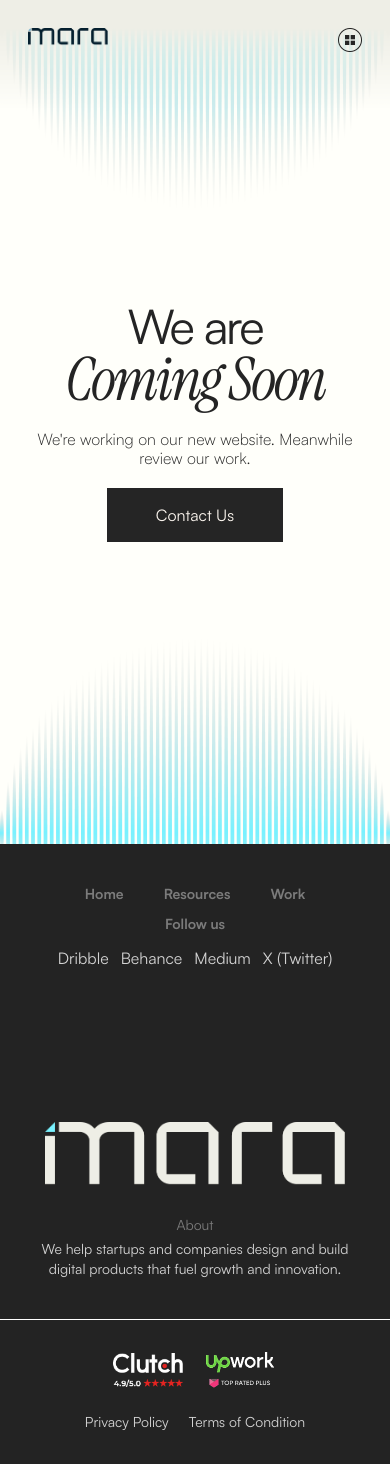
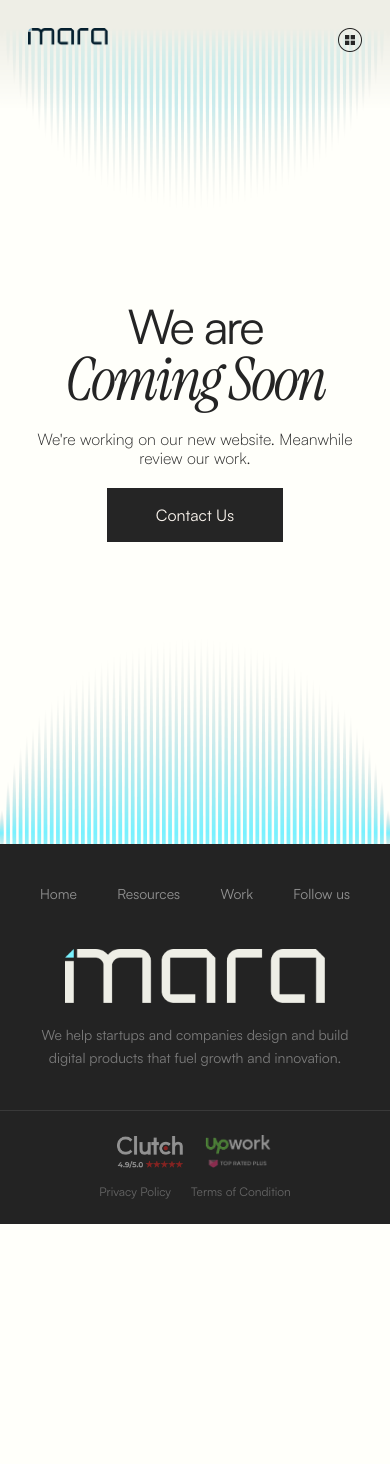
Before and after one commit to ArtemSpiz/Mara, a Next.js app: page / in a window 390 px wide. After the commit the page ends 1224 px from the top, so only its background shows below. Built offline with nearby package versions, Linux system fonts and the light colour scheme.

Commit message:
first-commit

```diff
--- a/app/Footer.tsx
+++ b/app/Footer.tsx
@@ -1,11 +1,15 @@
 "use client";
 
+import { useState, useRef, useEffect } from "react";
 import Image from "next/image";
 import LogoFooter from "@/public/logoFooter.png";
 import partnerLogo1 from "@/public/partnerLogo1.png";
 import partnerLogo2 from "@/public/partnerLogo2.png";
 
 export default function Footer() {
+  const [openIndex, setOpenIndex] = useState<number | null>(null);
+  const navRef = useRef<HTMLDivElement>(null);
+
   const FooterLinks = [
     {
       title: "Home",
@@ -42,59 +46,134 @@ export default function Footer() {
     },
   ];
 
+  useEffect(() => {
+    const handler = (e: MouseEvent) => {
+      if (navRef.current && !navRef.current.contains(e.target as Node)) {
+        setOpenIndex(null);
+      }
+    };
+    document.addEventListener("mousedown", handler);
+    return () => document.removeEventListener("mousedown", handler);
+  }, []);
+
   return (
     <footer className="bg-[#232323]">
-      <div className="px-10 py-10 border-b border-[#FFFFFF]">
-        <div className="flex gap-30 flex-col justify-between md:flex-row ">
-          <div className="flex justify-between max-w-5xl gap-2.5 w-full order-first md:order-last max-md:justify-center max-md:gap-x-10 max-md:flex-wrap max-md:pb-8">
+      <div className="px-10 py-10 border-b border-white/10">
+        {/* Mobile layout */}
+        <div className="flex flex-col gap-8 md:hidden">
+          {/* 4 titles in a row — above logo */}
+          <div ref={navRef} className="flex justify-between relative">
             {FooterLinks.map((link, i) => (
-              <div
-                key={link.title}
-                className="flex flex-col gap-3 max-md:items-center"
-              >
-                <div className="font-semibold text-[#FFFFFF66] text-sm">
+              <div key={link.title} className="relative">
+                <button
+                  onClick={() => setOpenIndex(openIndex === i ? null : i)}
+                  className="flex flex-col items-center gap-1 group"
+                >
+                  <span
+                    className={`text-sm transition-colors duration-150 ${openIndex === i ? "text-white" : "text-white/50 group-hover:text-white/80"}`}
+                  >
+                    {link.title}
+                  </span>
+                  <span
+                    className={`block h-px w-full transition-all duration-200 ${openIndex === i ? "bg-white" : "bg-transparent"}`}
+                  />
+                </button>
+
+                {/* Dropdown */}
+                {openIndex === i && (
+                  <div
+                    className={`absolute top-9/12  mt-3 z-50
+                    bg-[#2c2c2c] border border-white/10 rounded-xl overflow-hidden
+                    shadow-xl shadow-black/30 min-w-[130px] ${i === 0 ? "left-0" : i === FooterLinks.length - 1 ? "right-0" : "left-1/2 -translate-x-1/2"}`}
+                  >
+                    {link.subtitles.map((s, idx) => (
+                      <a
+                        key={idx}
+                        href={s.href}
+                        onClick={() => setOpenIndex(null)}
+                        className={`block px-4 py-2.5 text-sm text-white/65 hover:text-white hover:bg-white/5 transition-colors
+                          ${idx !== 0 ? "border-t border-white/5" : ""}`}
+                      >
+                        {s.label}
+                      </a>
+                    ))}
+                  </div>
+                )}
+              </div>
+            ))}
+          </div>
+
+          {/* Logo + about below */}
+          <div className="flex flex-col items-center gap-4 pt-2">
+            <Image src={LogoFooter} width={260} height={70} alt="Logo" />
+            <p className="text-white/40 text-sm leading-relaxed text-center max-w-xs">
+              We help startups and companies design and build digital products
+              that fuel growth and innovation.
+            </p>
+          </div>
+        </div>
+
+        {/* Desktop layout — unchanged */}
+        <div className="hidden md:flex justify-between gap-10">
+          <div className="flex flex-col justify-end gap-6">
+            <Image src={LogoFooter} width={280} height={75} alt="Logo" />
+            <div className="flex gap-5 items-start">
+              <span className="text-white/30 text-sm shrink-0">About</span>
+              <p className="text-white/70 text-sm leading-relaxed max-w-[340px]">
+                We help startups and companies design and build digital products
+                that fuel growth and innovation.
+              </p>
+            </div>
+          </div>
+
+          <div className="flex gap-12 ">
+            {FooterLinks.map((link) => (
+              <div key={link.title} className="flex flex-col gap-4">
+                <span className="text-white/30 text-sm font-medium">
                   {link.title}
-                </div>
-                <div
-                  className={`flex flex-col ${i === FooterLinks.length - 1 ? "max-md:flex max-sm:flex-row max-md:gap-3" : "max-md:hidden"}`}
-                >
-                  {link.subtitles.map((subtitle, index) => (
+                </span>
+                <div className="flex flex-col gap-2">
+                  {link.subtitles.map((s, i) => (
                     <a
-                      key={index}
-                      href={subtitle.href}
-                      className={`text-[#FFFFFFCC] hover:text-[#d0cececc] cursor-pointer`}
+                      key={i}
+                      href={s.href}
+                      className="text-white/70 hover:text-white text-sm transition-colors"
                     >
-                      {subtitle.label}
+                      {s.label}
                     </a>
                   ))}
                 </div>
               </div>
             ))}
           </div>
-
-          <div className="flex flex-col justify-end max-md:mx-auto max-md:items-center order-last md:order-first">
-            <Image src={LogoFooter} width={300} height={80} alt="Logo" />
-            <div className="flex text-sm font-sans gap-5 max-md:gap-1 items-center pt-6 md:pt-10 max-md:flex-col max-md:items-center max-md:text-center">
-              <div className="text-[#FFFFFF66] leading-normal shrink-0">
-                About
-              </div>
-              <div className="text-[#FFFFFFCC] max-w-[400px]">
-                We help startups and companies design and build digital products
-                that fuel growth and innovation.
-              </div>
-            </div>
-          </div>
         </div>
       </div>
 
-      <div className="px-10 md:px-14 py-8 md:py-10 flex flex-col md:flex-row items-center gap-6 md:gap-0 md:justify-between w-full">
+      {/* Bottom bar */}
+      <div className="px-10 py-6 flex flex-col md:flex-row items-center gap-4 md:gap-0 md:justify-between">
         <div className="flex gap-5 items-center">
-          <Image src={partnerLogo1} width={70} height={25} alt="Clutch" />
-          <Image src={partnerLogo2} width={74} height={35} alt="Upwork" />
+          <Image
+            src={partnerLogo1}
+            width={66}
+            height={24}
+            alt="Clutch"
+            className="opacity-50"
+          />
+          <Image
+            src={partnerLogo2}
+            width={70}
+            height={32}
+            alt="Upwork"
+            className="opacity-50"
+          />
         </div>
-        <div className="flex gap-5 text-[#FFFFFFCC] font-sans text-sm">
-          <div>Privacy Policy</div>
-          <div>Terms of Condition</div>
+        <div className="flex gap-5 text-white/30 text-xs">
+          <a href="#" className="hover:text-white/60 transition-colors">
+            Privacy Policy
+          </a>
+          <a href="#" className="hover:text-white/60 transition-colors">
+            Terms of Condition
+          </a>
         </div>
       </div>
     </footer>
```
Also changed, not shown: 1 other file (tests, documents, lock files or other folders).
